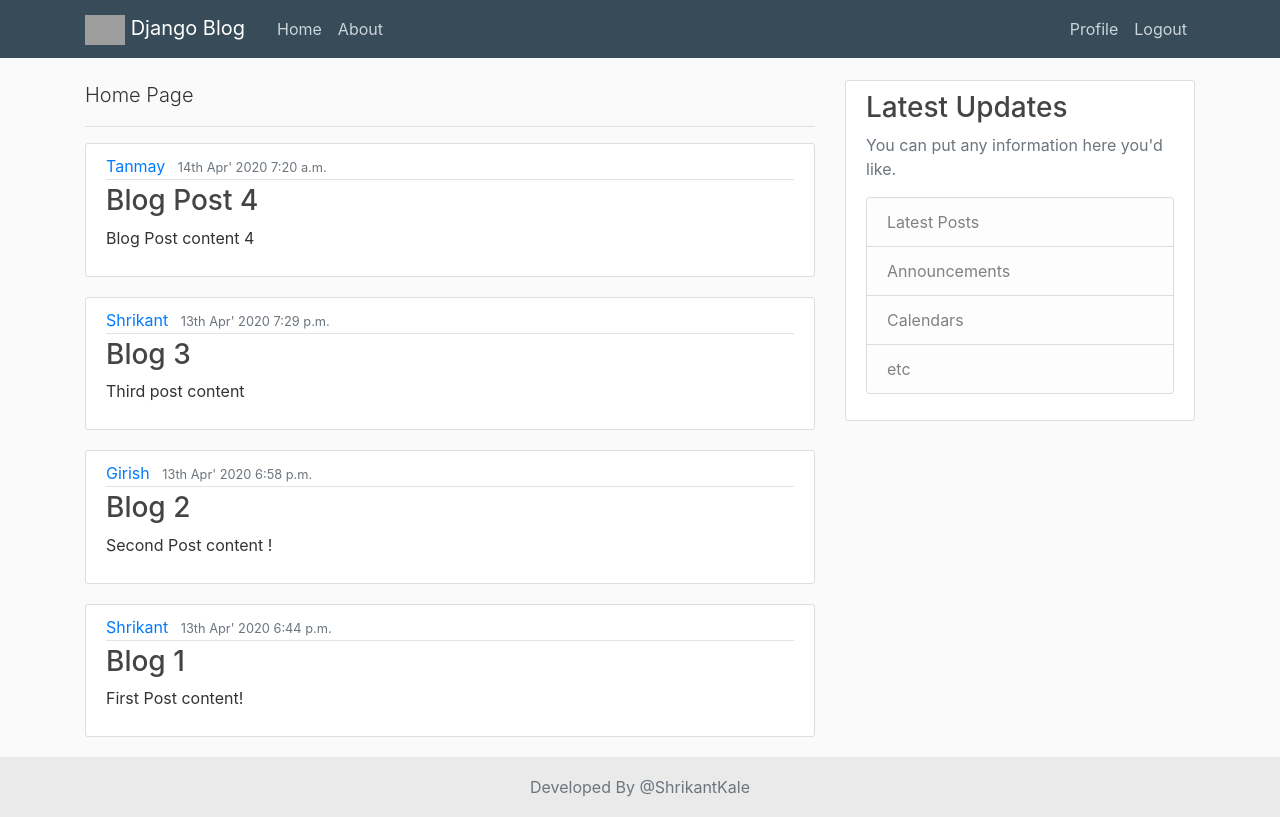
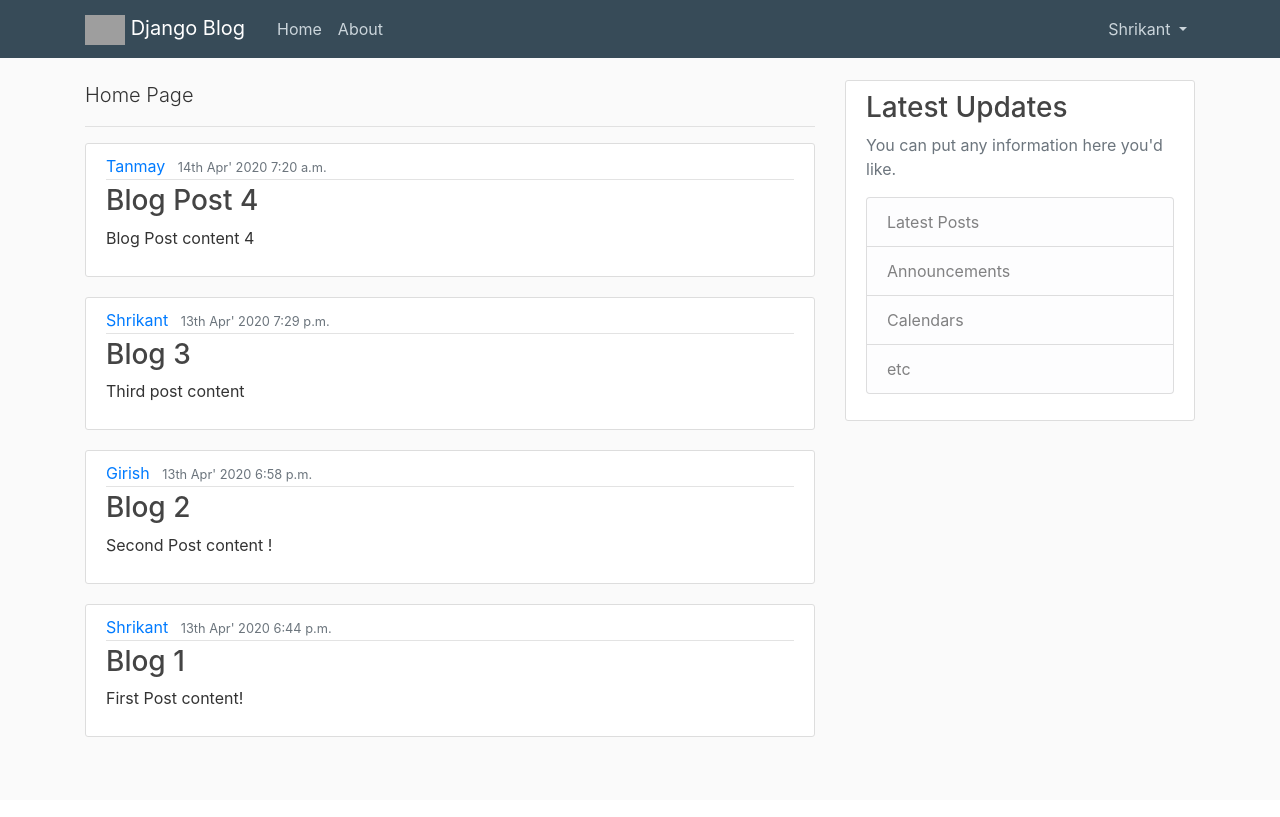
Before and after one commit to shrikantkale136/Blog_django_project, a Django app: page / in a window 1280 px wide. After the commit the page ends 737 px from the top, so only its background shows below. Run offline with Django 3.2, Linux system fonts and the light colour scheme; a user stored in the database is signed in; data comes from the database, SQL or seed files in the repository; both versions use the stored data as it was after the commit; some libraries are stand-ins or nearby versions; grey boxes are pictures that could not be loaded.

Commit message:
navbar design changed after login

```diff
--- a/blog/templates/blog/base.html
+++ b/blog/templates/blog/base.html
@@ -39,8 +39,15 @@
             <!-- Navbar Right Side -->
             <div class="navbar-nav">
             {% if user.is_authenticated %}
-                <a class="nav-item nav-link" href="{% url 'profile' %}">Profile</a>
-                <a class="nav-item nav-link" href="{% url 'logout' %}">Logout</a>
+                <li class="nav-item dropdown">
+                  <a class="nav-link dropdown-toggle" href="#" id="navbarDropdown" role="button" data-toggle="dropdown" aria-haspopup="true" aria-expanded="false">
+                    {{user.username | capfirst}}
+                  </a>
+                  <div class="dropdown-menu" aria-labelledby="navbarDropdown">
+                    <a class="dropdown-item" href="{% url 'profile' %}">Profile</a>
+                    <a class="dropdown-item" href="{% url 'logout' %}">Logout</a>
+                </li>
+
             {% else %}
                 <a class="nav-item nav-link" href="{% url 'login' %}">Login</a>
                 <a class="nav-item nav-link" href="{% url 'resister' %}">Register</a>
@@ -79,11 +86,11 @@
          {% endif %}
       </div>
     </main>
-    <footer class="footer">
+    {% comment %} <footer class="footer">
       <div class="container">
         <span class="text-muted">Developed By @ShrikantKale</span>
       </div>
-    </footer>
+    </footer> {% endcomment %}
     <!-- Optional JavaScript -->
     <!-- jQuery first, then Popper.js, then Bootstrap JS -->
     <script src="https://code.jquery.com/jquery-3.2.1.slim.min.js" integrity="sha384-KJ3o2DKtIkvYIK3UENzmM7KCkRr/rE9/Qpg6aAZGJwFDMVNA/GpGFF93hXpG5KkN" crossorigin="anonymous"></script>
```
Also changed, not shown: db.sqlite3, 1 other file.
